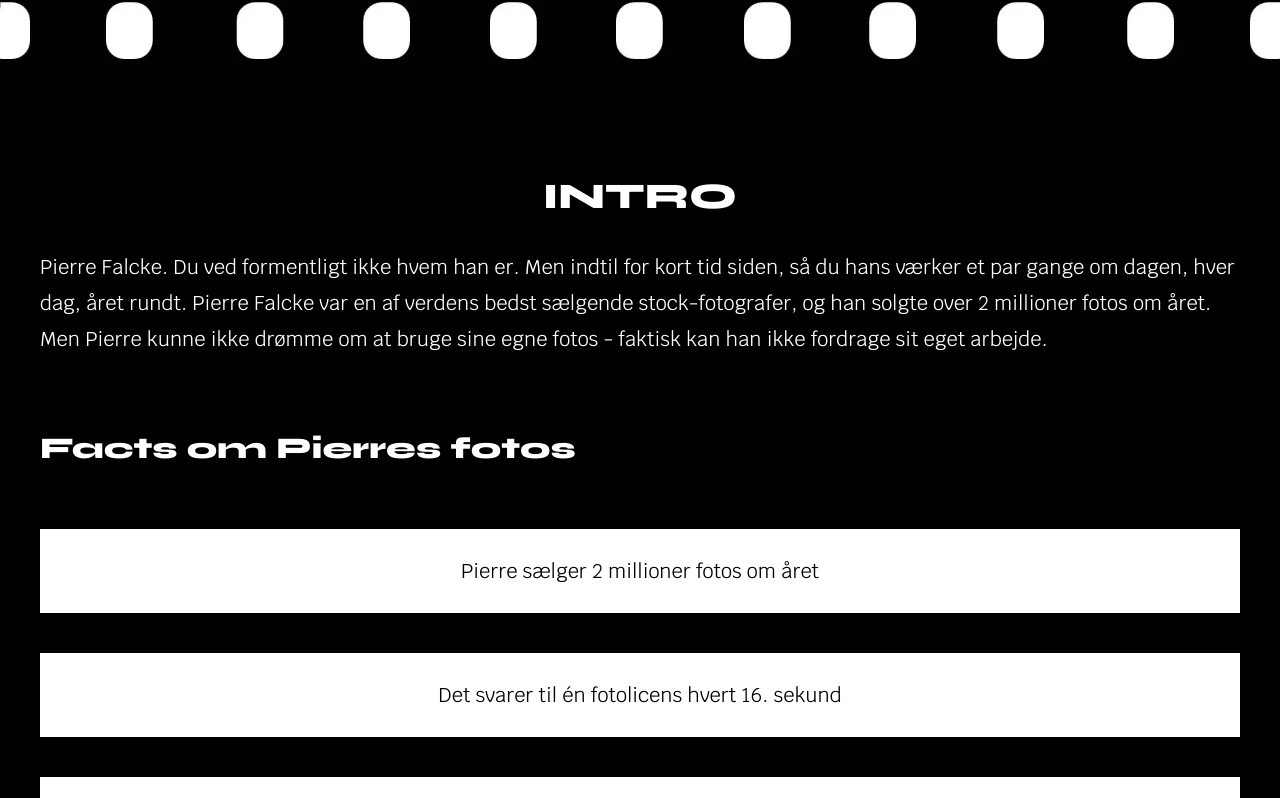
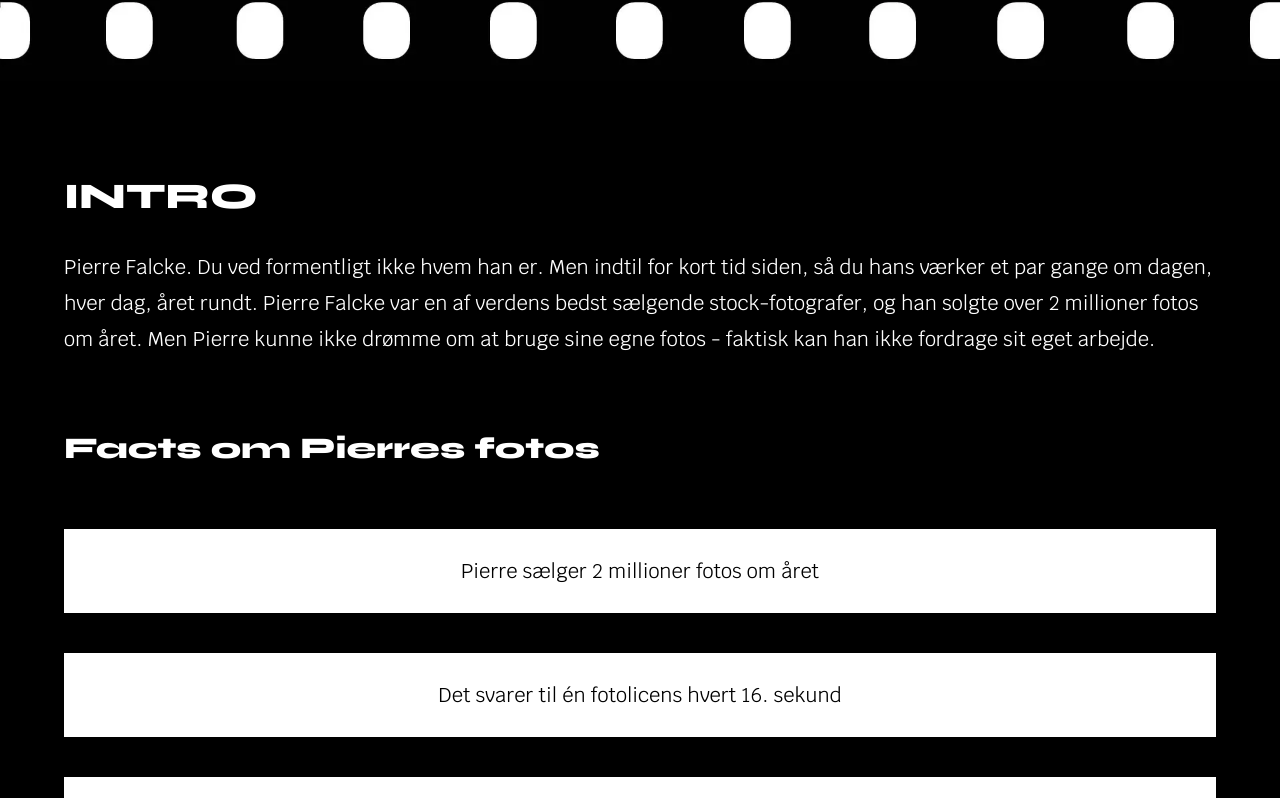
Before and after one commit to fait0094/webfeature, a website built with Vite: page src/index.html in a window 1280 px wide. Shown: the part 1439-2237 px from the top of the page. Built offline with nearby package versions, Linux system fonts and the light colour scheme.

Commit message:
overflow

```diff
--- a/src/index.html
+++ b/src/index.html
@@ -21,7 +21,7 @@
   </head>
 
   <body class="grid">
-    <main class="prose max-w-none lg:prose-xl">
+    <main class="prose max-w-none overflow-clip lg:prose-xl">
       <!-- Hero -->
       <section
         class="grid h-screen w-screen items-center justify-items-center bg-black"
@@ -62,16 +62,17 @@
         </h1>
       </div>
 
-      <section class="bg-black p-10 text-white">
-        <div class="grid items-center justify-items-center">
+      <section class="grid bg-black p-10 text-white lg:justify-center">
+        <div class="lg:max-w-6xl">
+          <div class="">
             <h2 class="uppercase text-white">Intro</h2>
-          <p>
+            <p class="">
               Pierre Falcke. Du ved formentligt ikke hvem han er. Men indtil for
               kort tid siden, så du hans værker et par gange om dagen, hver dag,
               året rundt. Pierre Falcke var en af verdens bedst sælgende
-            stock-fotografer, og han solgte over 2 millioner fotos om året. Men
-            Pierre kunne ikke drømme om at bruge sine egne fotos - faktisk kan
-            han ikke fordrage sit eget arbejde.
+              stock-fotografer, og han solgte over 2 millioner fotos om året.
+              Men Pierre kunne ikke drømme om at bruge sine egne fotos - faktisk
+              kan han ikke fordrage sit eget arbejde.
             </p>
           </div>
 
@@ -98,12 +99,12 @@
               <h3 class="text-white">Hvad er stock photos?</h3>
               <p>
                 Stock-fotos er billeder, der kan købes fra et foto-website. De
-              bruges af aviser, til markedsføring og som indhold på websites. En
-              licens til at bruge et foto koster typisk mellem 10 og 100 kroner,
-              alt afhængig af hvad de skal bruges til. <br />
-              Stock-fotos bliver ofte kritiseret for at være uden sjæl - det er
-              de der billeder af en læge i hvid kittel med stetoskop om halsen
-              på en meget hvid baggrund eller en meget glad dame fra
+                bruges af aviser, til markedsføring og som indhold på websites.
+                En licens til at bruge et foto koster typisk mellem 10 og 100
+                kroner, alt afhængig af hvad de skal bruges til. <br />
+                Stock-fotos bliver ofte kritiseret for at være uden sjæl - det
+                er de der billeder af en læge i hvid kittel med stetoskop om
+                halsen på en meget hvid baggrund eller en meget glad dame fra
                 virksomhedens salgs- eller supportafdeling.
               </p>
             </div>
@@ -112,6 +113,7 @@
               <img src="img/stock-2.webp" alt="Stock-foto" />
               <img src="img/stock-3.webp" alt="Stock-foto" />
               <img src="img/stock-4.webp" alt="Stock-foto" />
+            </div>
           </div>
         </div>
       </section>
```
Lines whose indentation alone changed are shown as unchanged.
